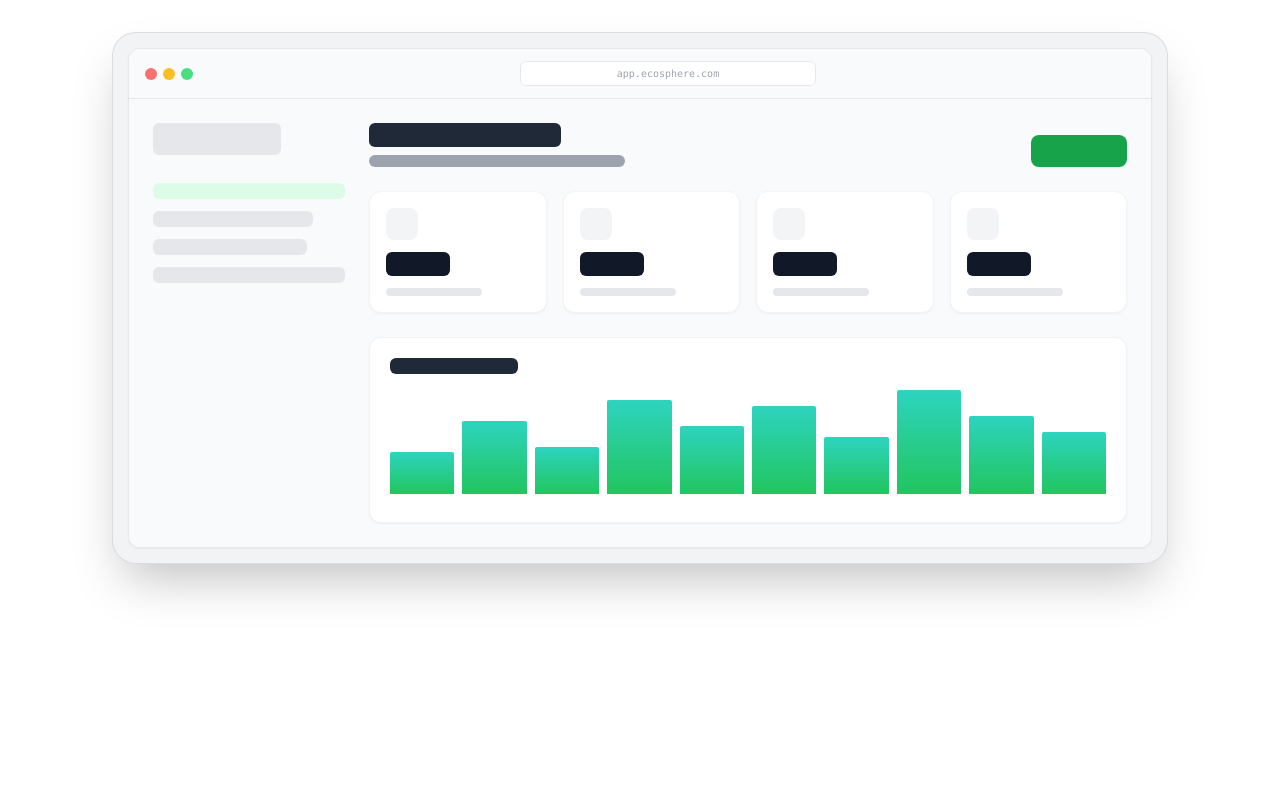
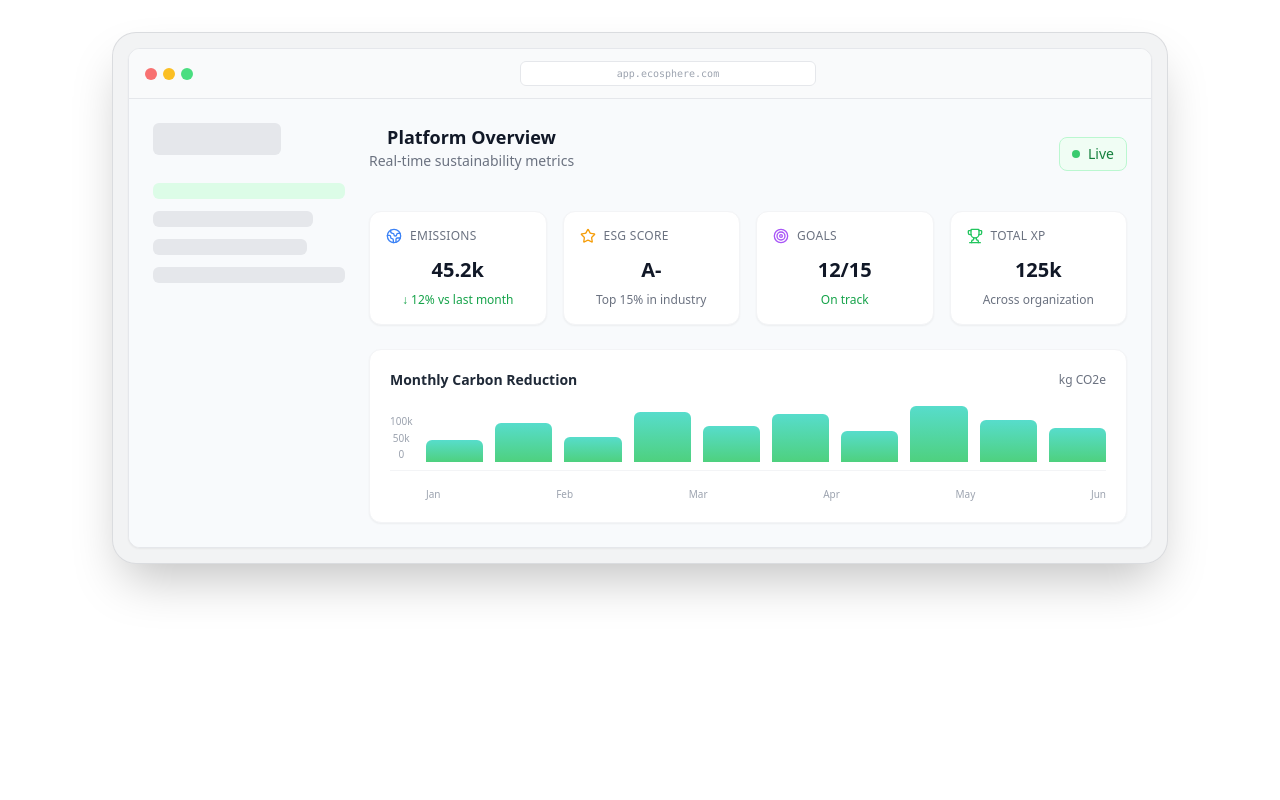
Before and after one commit to shubham5728/ECOSphere-ESG-Management-Platform, a React (Vite) app in the folder client/: page / in a window 1280 px wide. Shown: the part 620-1420 px from the top of the page. Built offline with nearby package versions, Linux system fonts and the light colour scheme; no server answers.

Commit message:
feat: Add realistic mock UI content to Landing Page hero and tabs

```diff
--- a/client/src/features/landing/LandingPage.tsx
+++ b/client/src/features/landing/LandingPage.tsx
@@ -14,6 +14,7 @@ import {
   FileText,
   Lock,
   Globe2,
+  Star,
 } from "lucide-react";
 
 export function Navbar() {
@@ -115,30 +116,79 @@ export function HeroSection() {
                 </div>
                 {/* Main Content Area */}
                 <div className="flex-1 flex flex-col gap-6">
-                  <div className="flex justify-between items-end">
+                  <div className="flex justify-between items-end mb-4">
                     <div>
-                      <div className="h-6 w-48 bg-gray-800 rounded-md mb-2"></div>
-                      <div className="h-3 w-64 bg-gray-400 rounded-md"></div>
+                      <h3 className="text-lg font-bold text-gray-900">Platform Overview</h3>
+                      <p className="text-sm text-gray-500">Real-time sustainability metrics</p>
                     </div>
-                    <div className="h-8 w-24 bg-green-600 rounded-lg shadow-sm"></div>
+                    <div className="flex items-center gap-2 px-3 py-1.5 bg-green-50 text-green-700 text-sm font-medium rounded-lg border border-green-200">
+                      <div className="w-2 h-2 rounded-full bg-green-500 animate-pulse"></div>
+                      Live
+                    </div>
                   </div>
                   {/* KPI Cards row */}
                   <div className="grid grid-cols-2 md:grid-cols-4 gap-4">
-                    {[1, 2, 3, 4].map((i) => (
-                      <div key={i} className="bg-white p-4 rounded-xl border border-gray-100 shadow-sm flex flex-col gap-3">
-                        <div className="h-8 w-8 rounded-lg bg-gray-100"></div>
-                        <div className="h-6 w-16 bg-gray-900 rounded-md"></div>
-                        <div className="h-2 w-24 bg-gray-200 rounded-md"></div>
+                    <div className="bg-white p-4 rounded-xl border border-gray-100 shadow-sm flex flex-col gap-2">
+                      <div className="flex items-center gap-2 text-gray-500 mb-1">
+                        <Globe2 className="h-4 w-4 text-blue-500" />
+                        <span className="text-xs font-medium uppercase tracking-wide">Emissions</span>
                       </div>
-                    ))}
+                      <div className="text-xl font-bold text-gray-900">45.2k</div>
+                      <div className="text-xs text-green-600 font-medium">↓ 12% vs last month</div>
+                    </div>
+                    <div className="bg-white p-4 rounded-xl border border-gray-100 shadow-sm flex flex-col gap-2">
+                      <div className="flex items-center gap-2 text-gray-500 mb-1">
+                        <Star className="h-4 w-4 text-amber-500" />
+                        <span className="text-xs font-medium uppercase tracking-wide">ESG Score</span>
+                      </div>
+                      <div className="text-xl font-bold text-gray-900">A-</div>
+                      <div className="text-xs text-gray-500 font-medium">Top 15% in industry</div>
+                    </div>
+                    <div className="bg-white p-4 rounded-xl border border-gray-100 shadow-sm flex flex-col gap-2">
+                      <div className="flex items-center gap-2 text-gray-500 mb-1">
+                        <Target className="h-4 w-4 text-purple-500" />
+                        <span className="text-xs font-medium uppercase tracking-wide">Goals</span>
+                      </div>
+                      <div className="text-xl font-bold text-gray-900">12/15</div>
+                      <div className="text-xs text-green-600 font-medium">On track</div>
+                    </div>
+                    <div className="bg-white p-4 rounded-xl border border-gray-100 shadow-sm flex flex-col gap-2">
+                      <div className="flex items-center gap-2 text-gray-500 mb-1">
+                        <Trophy className="h-4 w-4 text-green-500" />
+                        <span className="text-xs font-medium uppercase tracking-wide">Total XP</span>
+                      </div>
+                      <div className="text-xl font-bold text-gray-900">125k</div>
+                      <div className="text-xs text-gray-500 font-medium">Across organization</div>
+                    </div>
                   </div>
                   {/* Chart area */}
-                  <div className="flex-1 bg-white border border-gray-100 rounded-xl shadow-sm p-5 flex flex-col gap-4">
-                    <div className="h-4 w-32 bg-gray-800 rounded-md"></div>
-                    <div className="flex-1 flex items-end gap-2 pb-2">
+                  <div className="flex-1 bg-white border border-gray-100 rounded-xl shadow-sm p-5 flex flex-col gap-4 relative">
+                    <div className="flex justify-between items-center">
+                      <h4 className="text-sm font-semibold text-gray-800">Monthly Carbon Reduction</h4>
+                      <span className="text-xs text-gray-500">kg CO2e</span>
+                    </div>
+                    <div className="flex-1 flex items-end gap-3 pb-2 relative border-b border-gray-100">
+                      {/* Y-axis mock */}
+                      <div className="absolute left-0 top-0 bottom-0 flex flex-col justify-between text-[10px] text-gray-400 py-2">
+                        <span>100k</span>
+                        <span>50k</span>
+                        <span>0</span>
+                      </div>
+                      <div className="w-6"></div> {/* Spacer for y-axis */}
                       {[40, 70, 45, 90, 65, 85, 55, 100, 75, 60].map((h, idx) => (
-                        <div key={idx} className="flex-1 bg-gradient-to-t from-green-500 to-teal-400 rounded-t-sm" style={{ height: `${h}%` }}></div>
+                        <div key={idx} className="flex-1 relative group h-full flex items-end">
+                          <div className="w-full bg-gradient-to-t from-green-500 to-teal-400 rounded-t-md opacity-80 group-hover:opacity-100 transition-opacity" style={{ height: `${h}%` }}></div>
+                        </div>
                       ))}
+                    </div>
+                    {/* X-axis mock */}
+                    <div className="flex justify-between pl-9 text-[10px] text-gray-400">
+                      <span>Jan</span>
+                      <span>Feb</span>
+                      <span>Mar</span>
+                      <span>Apr</span>
+                      <span>May</span>
+                      <span>Jun</span>
                     </div>
                   </div>
                 </div>
@@ -329,19 +379,64 @@ export function AudienceTabs() {
           <div className="flex-1 bg-gray-100 border-l border-gray-200 relative overflow-hidden min-h-[300px] flex items-center justify-center p-8">
              <div className="absolute inset-0 bg-gradient-to-br from-transparent to-gray-200/50"></div>
              {/* Dynamic wireframe based on tab */}
-             <div className="w-full max-w-xs space-y-4 relative z-10">
-                <div className="h-4 w-1/3 bg-gray-300 rounded"></div>
-                <div className="h-32 w-full bg-white rounded-xl shadow-sm border border-gray-200 flex p-4 gap-3">
-                  <div className="w-12 h-12 rounded-full bg-gray-100"></div>
-                  <div className="flex-1 space-y-2">
-                    <div className="h-3 w-3/4 bg-gray-200 rounded"></div>
-                    <div className="h-2 w-1/2 bg-gray-100 rounded"></div>
-                    <div className={`mt-2 h-1.5 w-full bg-gray-100 rounded-full overflow-hidden`}>
-                      <div className={`h-full ${activeTab === 'admin' ? 'bg-purple-400 w-3/4' : activeTab === 'manager' ? 'bg-blue-400 w-1/2' : 'bg-green-400 w-5/6'}`}></div>
-                    </div>
-                  </div>
-                </div>
-                <div className="h-16 w-full bg-white rounded-xl shadow-sm border border-gray-200"></div>
+             <div className="w-full max-w-sm space-y-4 relative z-10 transition-all duration-300">
+               {activeTab === 'admin' && (
+                 <div className="bg-white rounded-xl shadow-lg border border-red-100 p-5 transform transition-all hover:-translate-y-1">
+                   <div className="flex items-start gap-4">
+                     <div className="flex-shrink-0 w-10 h-10 rounded-full bg-red-100 flex items-center justify-center">
+                       <ShieldCheck className="h-5 w-5 text-red-600" />
+                     </div>
+                     <div className="flex-1">
+                       <div className="flex items-center gap-2 mb-1">
+                         <h4 className="text-sm font-bold text-gray-900">Compliance Alert</h4>
+                         <span className="px-2 py-0.5 rounded text-[10px] font-bold bg-red-100 text-red-700">CRITICAL</span>
+                       </div>
+                       <p className="text-xs text-gray-600 mb-3">Annual Environmental Policy update is required for Q3 compliance.</p>
+                       <button className="text-xs font-semibold text-white bg-red-600 hover:bg-red-700 px-3 py-1.5 rounded-lg transition-colors">Review Now</button>
+                     </div>
+                   </div>
+                 </div>
+               )}
+
+               {activeTab === 'manager' && (
+                 <div className="bg-white rounded-xl shadow-lg border border-blue-100 p-5 transform transition-all hover:-translate-y-1">
+                   <h4 className="text-sm font-bold text-gray-900 mb-4 flex items-center gap-2">
+                     <Users className="h-4 w-4 text-blue-500" />
+                     Team Progress (Marketing)
+                   </h4>
+                   <div className="space-y-4">
+                     <div className="flex items-center gap-3">
+                       <div className="flex -space-x-2">
+                         <div className="w-8 h-8 rounded-full bg-blue-100 border-2 border-white flex items-center justify-center text-xs font-bold text-blue-700">JD</div>
+                         <div className="w-8 h-8 rounded-full bg-green-100 border-2 border-white flex items-center justify-center text-xs font-bold text-green-700">AS</div>
+                         <div className="w-8 h-8 rounded-full bg-purple-100 border-2 border-white flex items-center justify-center text-xs font-bold text-purple-700">MK</div>
+                       </div>
+                       <div className="flex-1">
+                         <div className="flex justify-between text-xs mb-1">
+                           <span className="font-medium text-gray-700">Department Goal</span>
+                           <span className="font-bold text-blue-600">82%</span>
+                         </div>
+                         <div className="h-2 w-full bg-gray-100 rounded-full overflow-hidden">
+                           <div className="h-full bg-blue-500 w-[82%]"></div>
+                         </div>
+                       </div>
+                     </div>
+                     <button className="w-full text-xs font-semibold text-blue-600 bg-blue-50 hover:bg-blue-100 py-2 rounded-lg transition-colors">View Team Report</button>
+                   </div>
+                 </div>
+               )}
+
+               {activeTab === 'employee' && (
+                 <div className="bg-white rounded-xl shadow-lg border border-amber-100 p-5 transform transition-all hover:-translate-y-1 text-center">
+                   <div className="mx-auto w-16 h-16 rounded-full bg-amber-100 flex items-center justify-center mb-3">
+                     <Trophy className="h-8 w-8 text-amber-500" />
+                   </div>
+                   <h4 className="text-lg font-bold text-gray-900 mb-1">New Badge Earned!</h4>
+                   <p className="text-sm font-medium text-amber-600 mb-1">Carbon Saver Level 2 Unlocked</p>
+                   <div className="text-xs text-gray-500 font-semibold mb-4">+500 XP Awarded</div>
+                   <button className="text-xs font-semibold text-white bg-green-600 hover:bg-green-700 px-4 py-2 rounded-lg transition-colors w-full shadow-sm">Claim Reward</button>
+                 </div>
+               )}
              </div>
           </div>
         </div>
```
